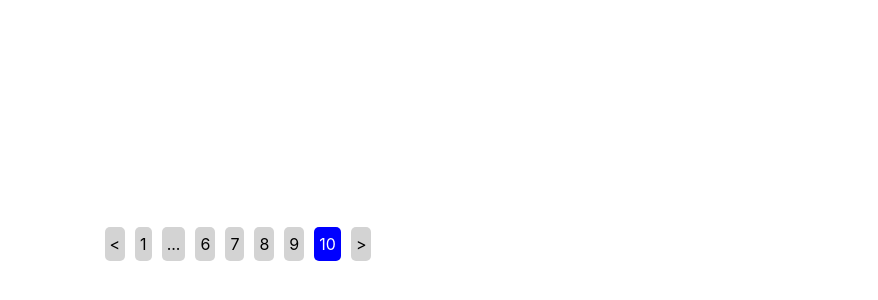
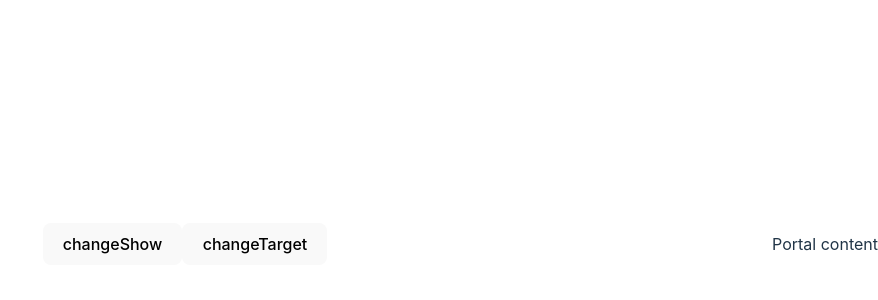
Before and after one commit to VENI-VIDIVICI/react-base, a React (Vite) app: page / in a window 1280 px wide. Shown: the part 156-456 px from the top of the page, without its empty margins (402-1280 px from the left). Built offline with nearby package versions, Linux system fonts and the light colour scheme.

Commit message:
portal 初步完成

```diff
--- a/src/App.tsx
+++ b/src/App.tsx
@@ -5,11 +5,12 @@ import "./App.css";
 // import DrawerDemo from "./components/drawer/demo";
 // import SelectBoxDemo from "./components/select-box/demo";
 // import TypewriterDemo from "./components/typewriter/typewriterdemo";
-import PaginationDemo from "./components/pagination/demo";
+// import PaginationDemo from "./components/pagination/demo";
+import PortalDemo from "./components/portal/demo";
 function App() {
   return (
     <>
-      <PaginationDemo />
+      <PortalDemo />
     </>
   );
 }
--- /dev/null
+++ b/src/components/portal/content.ts
@@ -0,0 +1,7 @@
+import * as React from 'react';
+
+export type QueueCreate = ((appendFunc: VoidFunction) => void) | null;
+
+const OrderContext = React.createContext<QueueCreate>(null);
+
+export default OrderContext;
--- /dev/null
+++ b/src/components/portal/demo.tsx
@@ -0,0 +1,28 @@
+import { useRef, useState } from "react";
+import Portal from ".";
+
+function App() {
+  const [show, setShow] = useState(false);
+  const [isSetTarget, setIsSetTarget] = useState(false);
+  const target = useRef<HTMLDivElement>(null);
+  const targetContainer = isSetTarget ? null : target.current;
+  return (
+    <div>
+      <button
+        onClick={() => {
+          setShow(!show);
+        }}
+      >
+        changeShow
+      </button>
+      <button onClick={() => {
+        setIsSetTarget(!isSetTarget);
+      }}>changeTarget</button>
+      <div ref={target}></div>
+      <Portal show={show} target={targetContainer}>
+        <p>Portal content</p>
+      </Portal>
+    </div>
+  );
+}
+export default App;
--- /dev/null
+++ b/src/components/portal/index.tsx
@@ -0,0 +1,36 @@
+import { FC, ReactNode, useLayoutEffect, useState } from "react";
+import { createPortal } from "react-dom";
+import OrderContext from "./content";
+type contailType = HTMLElement | string | null | undefined;
+interface PortalProps {
+  target?: contailType;
+  children: ReactNode;
+  show: boolean;
+}
+const Portal: FC<PortalProps> = ({ children, target, show }) => {
+  const getContainer = (container: contailType) => {
+    if (container == null) {
+      return document.body;
+    }
+    if (typeof container === "string") {
+      return document.querySelector(container) ?? document.body;
+    }
+    return container;
+  };
+  const [container, setContainer] = useState<Element>(getContainer(target));
+  useLayoutEffect(() => {
+    setContainer(getContainer(target));
+  });
+  if (show) {
+    return null;
+  }
+  return (
+    <>
+      <OrderContext.Provider value={null}>
+        {createPortal(children, container)}
+      </OrderContext.Provider>
+    </>
+  );
+};
+
+export default Portal;
```
